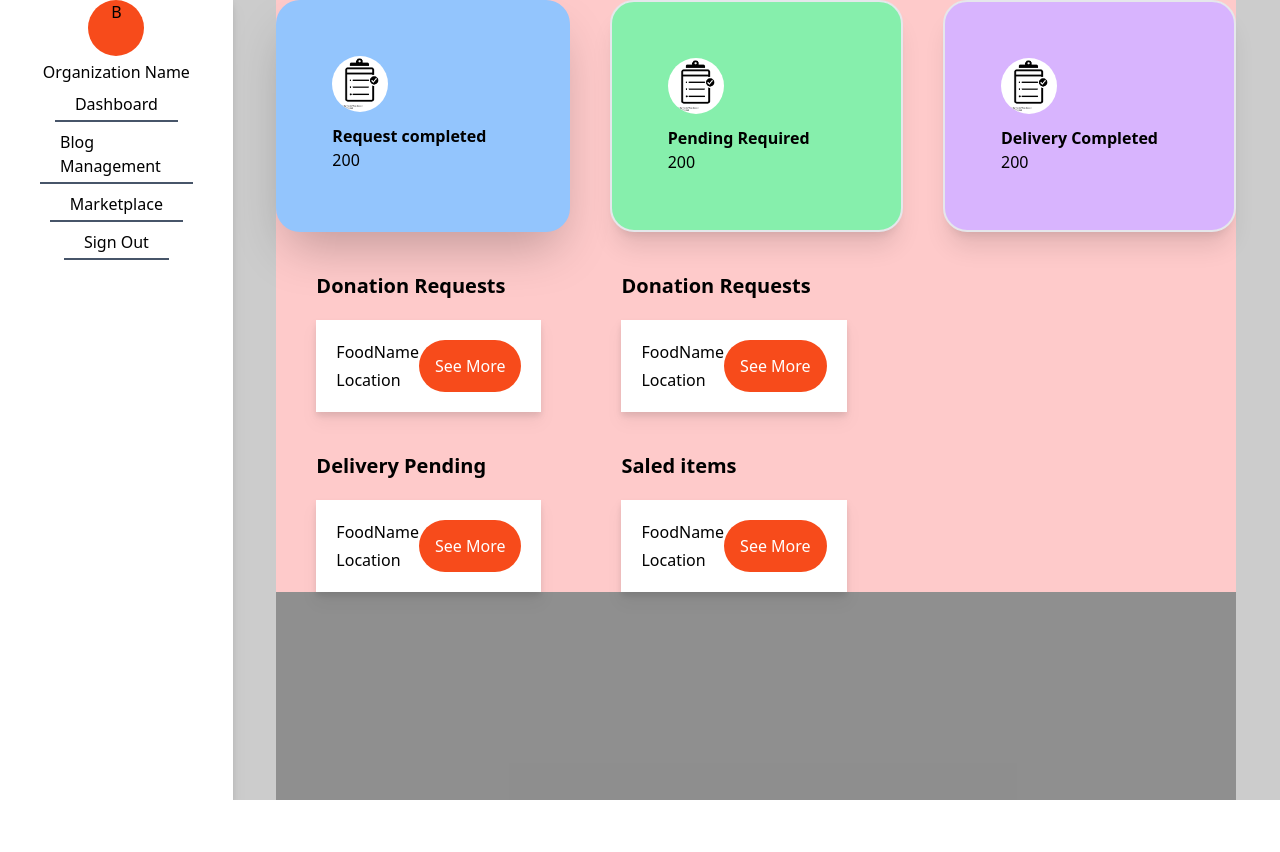
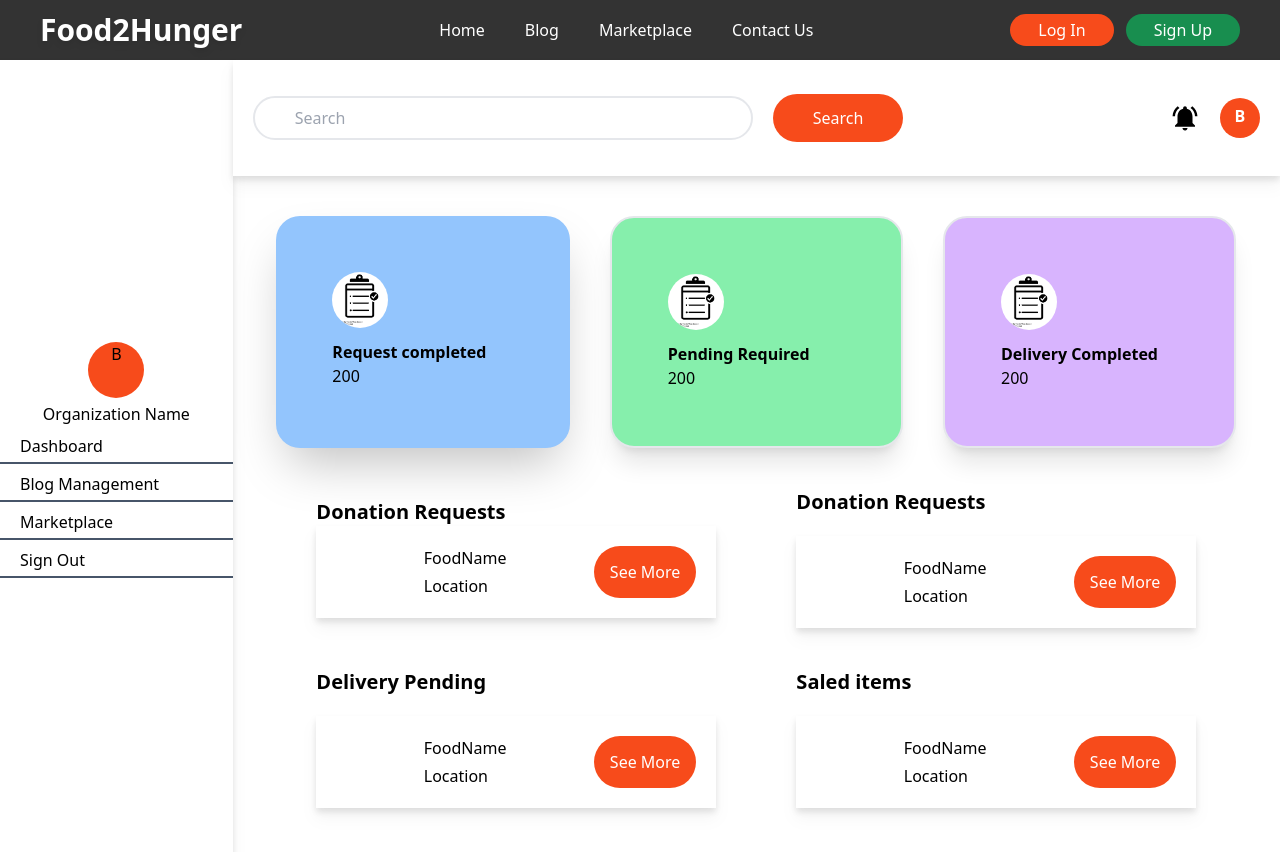
Before and after one commit to Ritesh-22893/Food2Hunger, a React (Vite) app in the folder Food2Hunger/: page /Dashboard in a window 1280 px wide. Shown: the top 852 px of the page. Before the commit the page ends 800 px from the top, so only its background shows below. Built offline with nearby package versions, Linux system fonts and the light colour scheme.

Commit message:
working with our dashboard

```diff
--- a/Food2Hunger/src/App.jsx
+++ b/Food2Hunger/src/App.jsx
@@ -14,7 +14,7 @@ function App() {
   return (
     <>
       <Router>
-        {/* <Navbar /> */}
+        <Navbar/>
         <Routes>
           <Route path="/" element={<Home />}></Route>
           <Route path="/Blog" element={<Blog />}></Route>
--- a/Food2Hunger/src/Components/PageComponents/NGO_Dashboard/DasboardMain.jsx
+++ b/Food2Hunger/src/Components/PageComponents/NGO_Dashboard/DasboardMain.jsx
@@ -2,7 +2,7 @@ import React from 'react';
 
 function DasboardMain() {
   return (
-      <div className='w-full bg-red-200'>
+      <div className='w-full '>
         <div className='grid grid-cols-3 gap-10'>
                 <div className='  bg-blue-300 p-10  shadow-2xl rounded-3xl border-2-black'>
                     <div className='p-4'>
@@ -27,8 +27,8 @@ function DasboardMain() {
                 </div>
         </div>
         {/* donation request */}
-        <div className='mt-10 flex gap-20 px-10 items-center'>
-            <div className='flex flex-col gap-5'>
+        <div className='mt-10 grid grid-cols-2  gap-20 px-10 items-center'>
+            <div className=''>
                 <div className='text-xl font-bold'>Donation Requests</div>
                 <div className='bg-white drop-shadow-lg flex justify-between p-5'>
                     <div><img src="" alt="" srcset="" /></div>
@@ -53,7 +53,7 @@ function DasboardMain() {
             </div>
         </div>
 
-        <div className='mt-10 flex gap-20 px-10 items-center '>
+        <div className='mt-10 grid grid-cols-2 gap-20 px-10 items-center '>
             <div className='flex flex-col gap-5'>
                 <div className='text-xl font-bold'>Delivery Pending</div>
                 <div className='bg-white drop-shadow-lg flex justify-between p-5'>
--- a/Food2Hunger/src/Components/PageComponents/NGO_Dashboard/DashboardSidebar.jsx
+++ b/Food2Hunger/src/Components/PageComponents/NGO_Dashboard/DashboardSidebar.jsx
@@ -2,15 +2,15 @@ import React from 'react';
 
 function DashboardSidebar() {
   return (
-    <div className='flex flex-col items-center gap-1 bg-white drop-shadow-lg px-10 h-full'>
+    <div className='flex flex-col items-center justify-center gap-1 bg-white drop-shadow-lg py-20 h-full'>
       <div className='flex flex-col gap-1 items-center'>
         <div className='bg-[#F74B1B] h-14 w-14 rounded-full text-center'>B</div>
         <div>Organization Name</div>
       </div>
-      <div className=' border-b-2 border-slate-600 px-5 py-1'>Dashboard</div>
-      <div className=' border-b-2 border-slate-600 px-5 py-1'>Blog Management</div>
-      <div className=' border-b-2 border-slate-600 px-5 py-1'> Marketplace</div>
-      <div className=' border-b-2 border-slate-600 px-5 py-1'>Sign Out</div>
+      <div className=' border-b-2 border-slate-600 px-5 py-1 w-full'>Dashboard</div>
+      <div className=' border-b-2 border-slate-600 px-5 py-1 w-full'>Blog Management</div>
+      <div className=' border-b-2 border-slate-600 px-5 py-1 w-full'> Marketplace</div>
+      <div className=' border-b-2 border-slate-600 px-5 py-1 w-full'>Sign Out</div>
     </div>
   );
 }
--- a/Food2Hunger/src/Components/PageComponents/NGO_Dashboard/NewDashboard.jsx
+++ b/Food2Hunger/src/Components/PageComponents/NGO_Dashboard/NewDashboard.jsx
@@ -6,13 +6,13 @@ import DasboardMain from './DasboardMain';
 function NewDashboard() {
   return (
     <>
-      <div className='grid grid-cols-11 w-screen h-screen bg-black/20'>
+      <div className='grid grid-cols-11 w-screen h-screen'>
         <div className='col-span-2 '>
         <DashboardSidebar/>
         </div>
         <div className=' gap-10 col-span-9 grid '>
-            {/* <DashboardPage/> */}
-           <div className='bg-black/30 w-11/12 mx-auto'><DasboardMain/></div>
+            <DashboardPage/>
+           <div className=' w-11/12 mx-auto'><DasboardMain/></div>
         </div>
       </div>
     </>
```
